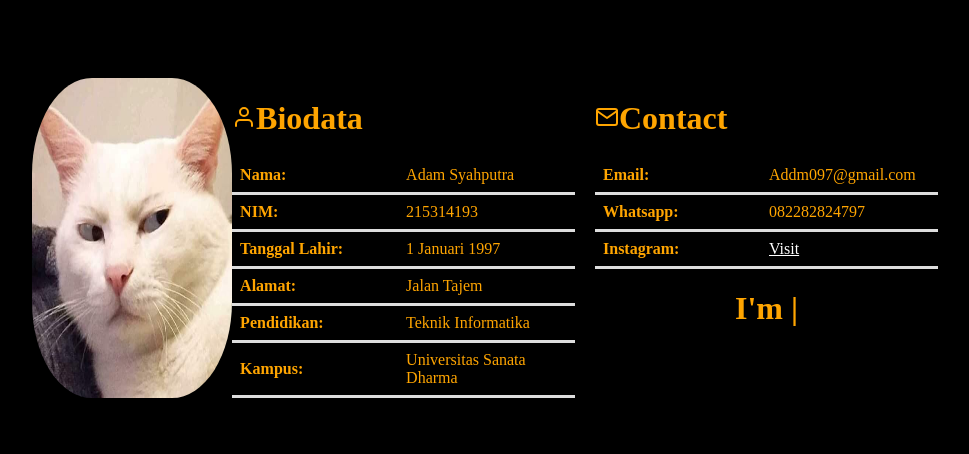
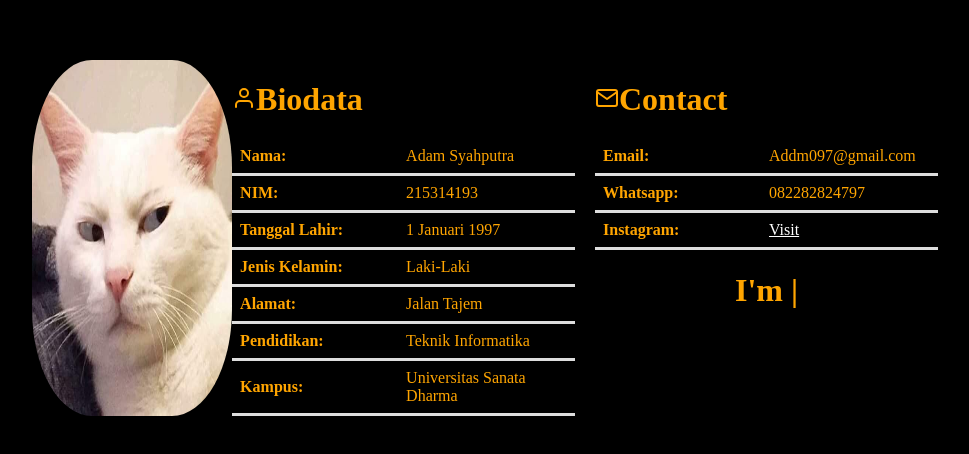
Before and after one commit to dunh097/dunh097.github.io, a plain HTML site: page index.html in a window 1280 px wide. Shown: the part 170-624 px from the top of the page, without its empty margins (153-1122 px from the left). Drawn offline with nearby package versions, Linux system fonts and the light colour scheme.

Commit message:
Update index.html

```diff
--- a/index.html
+++ b/index.html
@@ -67,6 +67,10 @@
           <td>1 Januari 1997</td>
         </tr>
         <tr>
+            <th>Jenis Kelamin:</th>
+            <td>Laki-Laki</td>
+          </tr>
+        <tr>
           <th>Alamat:</th>
           <td>Jalan Tajem</td>
         </tr>
```
